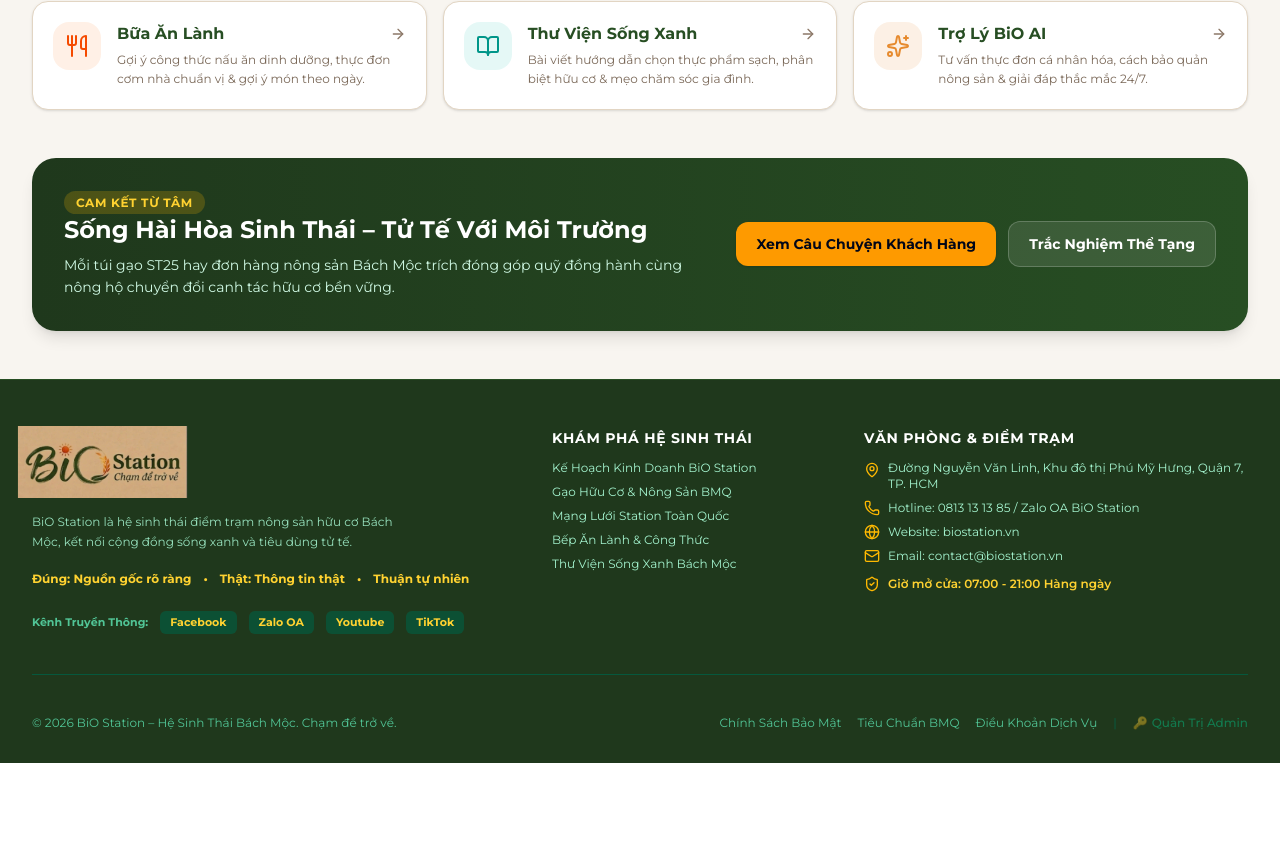
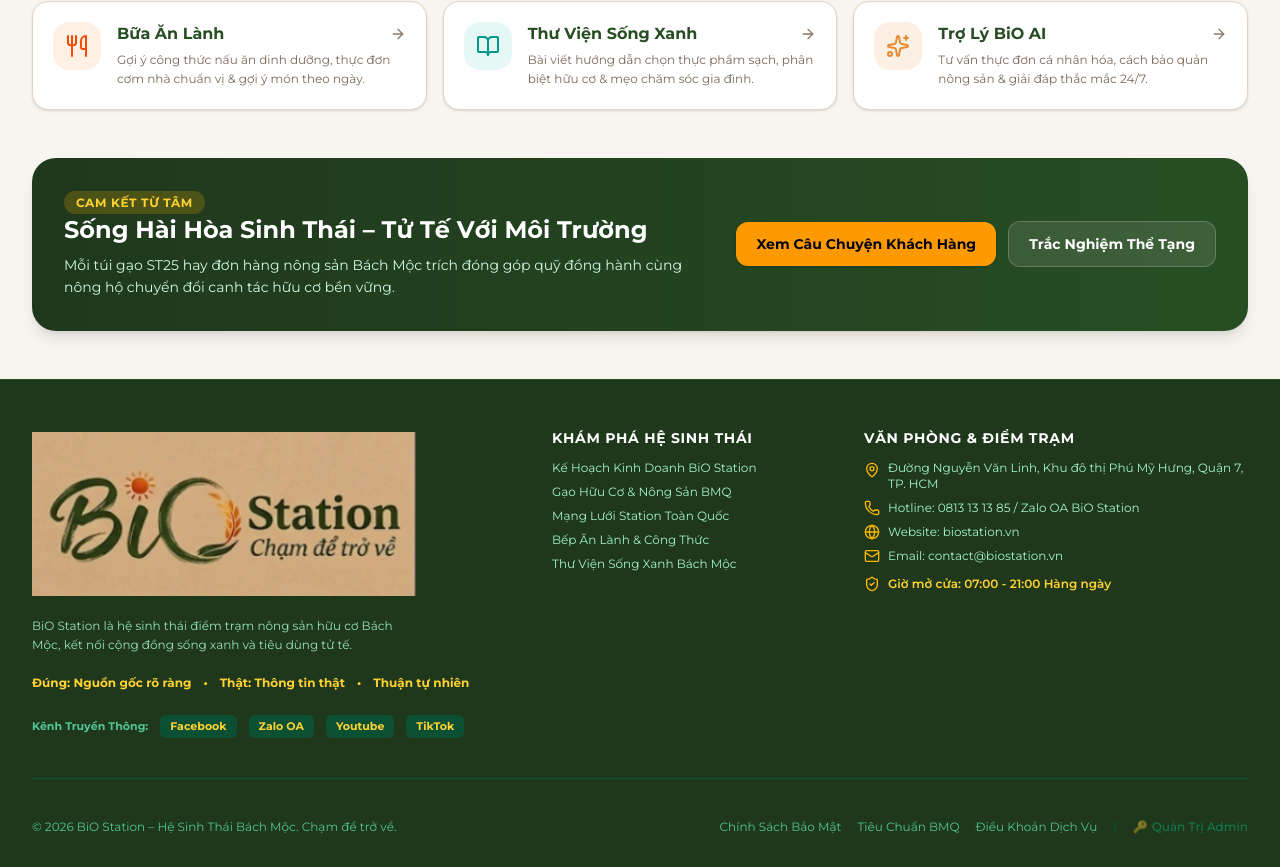
Before and after one commit to xuanhien2906/biostation, a React (Vite) app: page / in a window 1280 px wide. Shown: the part 3698-4565 px from the top of the page. Before the commit the page ends 4461 px from the top, so only its background shows below. Built offline with nearby package versions, Linux system fonts and the light colour scheme; a web font is replaced by a local one.

Commit message:
Align footer logo with text block tweak header logo size/offset

```diff
--- a/src/components/BioStationLogo.tsx
+++ b/src/components/BioStationLogo.tsx
@@ -33,7 +33,7 @@
   const offsetY = isDark ? 0 : (brandConfig.logoOffsetY ?? 0);
   const baseHeight = brandConfig.logoHeight ?? 44;
 
-  const imageTransformStyle: React.CSSProperties = {
+  const imageTransformStyle: React.CSSProperties = isDark ? {} : {
     height: `${baseHeight}px`,
     transform: `translate(${offsetX}px, ${offsetY}px) scale(${scale})`,
     transformOrigin: 'center center',
@@ -41,15 +41,15 @@
   };
 
   return (
-    <div className={`inline-flex flex-col items-center justify-center ${className}`}>
-      <div className="flex items-center gap-3">
+    <div className={`inline-flex flex-col ${isDark ? 'items-start' : 'items-center'} justify-center ${className}`}>
+      <div className="flex items-center gap-3 w-full">
         {isImageMode ? (
-          <div className="relative flex items-center justify-center shrink-0 overflow-visible py-1">
+          <div className={`relative flex ${isDark ? 'items-start justify-start w-full max-w-sm' : 'items-center justify-center shrink-0'} overflow-visible py-1`}>
             <img
               src={imageUrl}
               alt={brandConfig.logoMainText || 'Logo'}
               style={imageTransformStyle}
-              className="w-auto max-w-none object-contain select-none"
+              className={isDark ? "w-full h-auto object-contain select-none" : "w-auto max-w-none object-contain select-none"}
             />
           </div>
         ) : (
```
